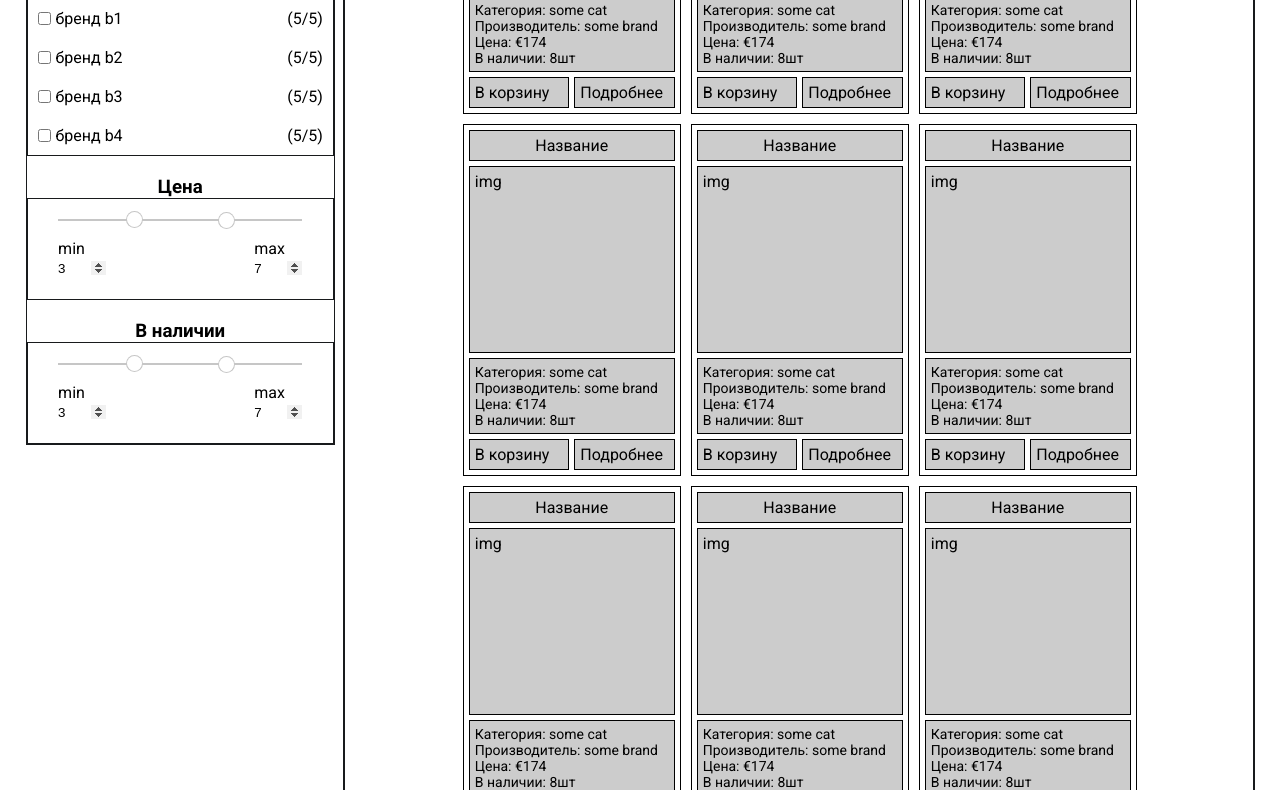
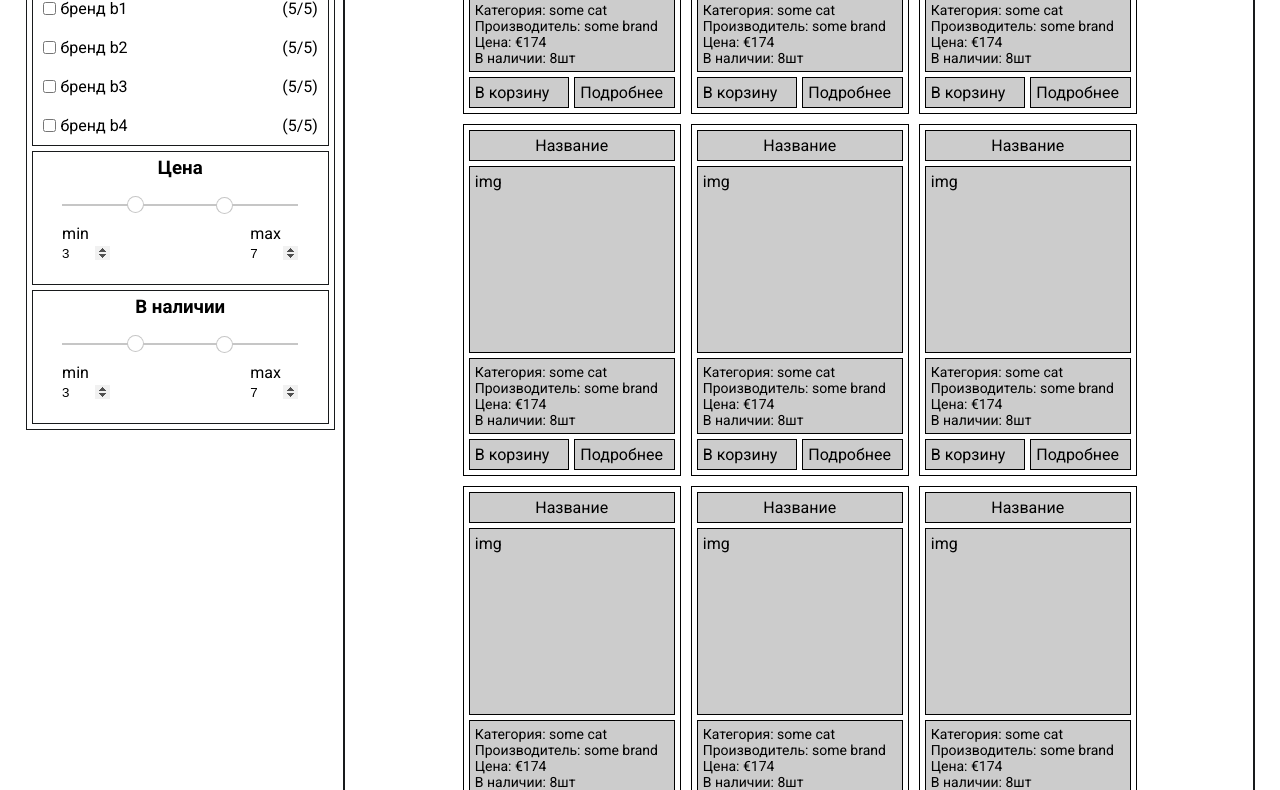
Before and after one commit to adwasar/online-store, a website built with webpack: page src/index.html in a window 1280 px wide. Shown: the part 383-1173 px from the top of the page. Built offline with nearby package versions, Linux system fonts and the light colour scheme.

Commit message:
style: filtres

```diff
--- a/src/index.html
+++ b/src/index.html
@@ -31,6 +31,8 @@
             <div class="filters__copy-link">Копировать</div>
           </div>
           <div class="filters__blocks">
+
+            <div class="filters__category-wrapper">
               <h3>Категория</h3>
               <div class="filters__category">
                 <div class="filters__checkbox-line"><input type="checkbox" id="a1"><label for="a1">категория a1</label><span>(5/5)</span></div>
@@ -38,7 +40,9 @@
                 <div class="filters__checkbox-line"><input type="checkbox" id="a3"><label for="a3">категория a3</label><span>(5/5)</span></div>
                 <div class="filters__checkbox-line"><input type="checkbox" id="a4"><label for="a4">категория a4</label><span>(5/5)</span></div>
               </div>
+            </div>
 
+            <div class="filters__brand-wrapper">
               <h3>Бренд</h3>
               <div class="filters__brand">
                 <div class="filters__checkbox-line"><input type="checkbox" id="b1"><label for="b1">бренд b1</label><span>(5/5)</span></div>
@@ -46,7 +50,9 @@
                 <div class="filters__checkbox-line"><input type="checkbox" id="b3"><label for="b3">бренд b3</label><span>(5/5)</span></div>
                 <div class="filters__checkbox-line"><input type="checkbox" id="b4"><label for="b4">бренд b4</label><span>(5/5)</span></div>
               </div>
+            </div>
 
+            <div class="filters__price-wrapper">
               <h3>Цена</h3>
               <div class="filters__price">
                 <div class="filters__multi-range">
@@ -66,7 +72,9 @@
                   </div>
                 </div>
               </div>
+            </div>
 
+            <div class="filters__stock-wrapper">
               <h3>В наличии</h3>
               <div class="filters__stock">
                 <div class="filters__multi-range">
@@ -82,6 +90,7 @@
                     <div class="filters__form-control-container">
                       <div class="filters__form-control-container-price">max</div>
                       <input class="filters__form-control-container-price-input" type="number" id="to-input" value="7" min="0" max="10">
+                    </div>
                   </div>
                 </div>
               </div>
--- a/src/scss/pages/_home.scss
+++ b/src/scss/pages/_home.scss
@@ -19,12 +19,19 @@
 }
 
 .filters__blocks {
-  .filters__category,
-  .filters__brand {
+  h3 {
+    margin: 5px;
+    text-align: center;
+  }
+
+  .filters__category-wrapper,
+  .filters__brand-wrapper,
+  .filters__price-wrapper,
+  .filters__stock-wrapper {
+    margin: 5px;
     border: solid 1px $back-dark;
     height: min-content;
   }
-
   .filters__checkbox-line {
     display: flex;
     padding: 10px;
@@ -37,16 +44,10 @@
     }
   }
 
-  h3 {
-    margin-top: 20px;
-    text-align: center;
-  }
-
   .filters__price,
   .filters__stock {
     overflow: scroll;
     height: 100px;
-    border: solid 1px $back-dark;
     .filters__multi-range {
       display: flex;
       flex-direction: column;
```
Lines whose indentation alone changed are shown as unchanged.
